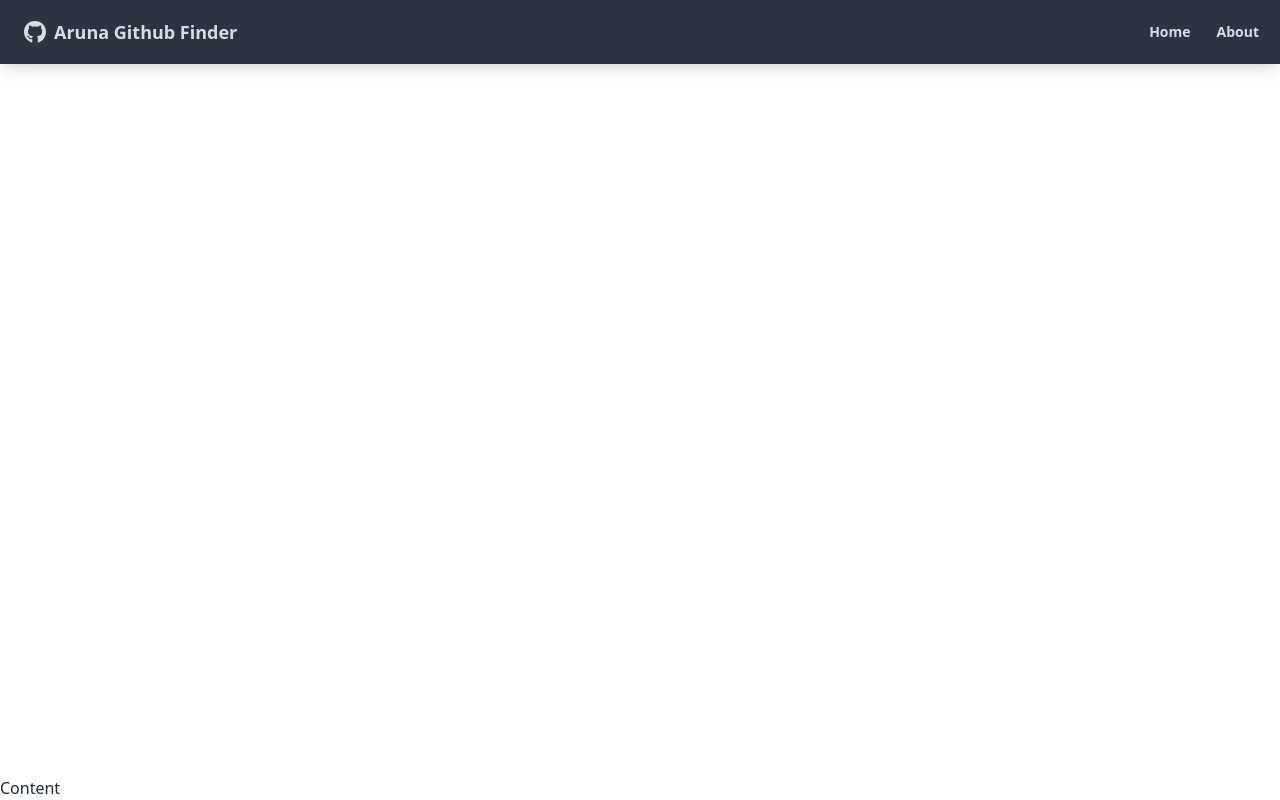
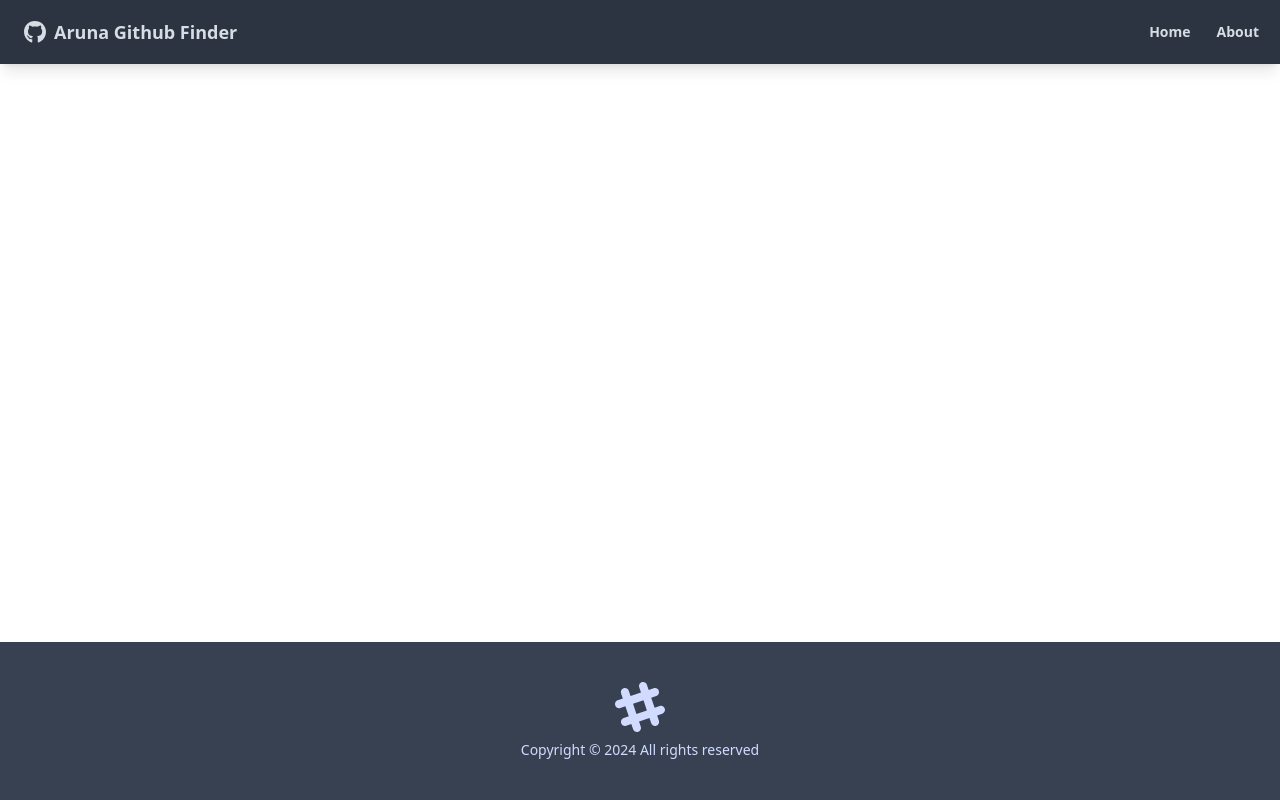
Before and after one commit to ATuray77/aruna-github-finder, a React (Create React App) app: page / in a window 1280 px wide. Built offline with nearby package versions, Linux system fonts and the light colour scheme.

Commit message:
adds Footer component

```diff
--- a/src/App.js
+++ b/src/App.js
@@ -1,5 +1,6 @@
 import {BrowserRouter as Router, Route} from 'react-router-dom'// for links
 import Navbar from './components/layout/Navbar';
+import Footer from './components/layout/Footer';
 
 
 function App() {
@@ -8,7 +9,10 @@
      <div className="flex flex-col justify-between h-screen">
      <Navbar />
 
-     <main>Content</main>
+
+     <main>
+     <Footer />
+     </main>
      </div>
     </Router>
   );
--- /dev/null
+++ b/src/components/layout/Footer.jsx
@@ -0,0 +1,26 @@
+import React from 'react'
+const footerYear = new Date().getFullYear()
+
+function Footer() {
+  return (
+    <footer className='footer p-10 bg-gray-700 text-primary-content footer-center'>
+        <div>
+        <svg
+          width='50'
+          height='50'
+          viewBox='0 0 24 24'
+          xmlns='http://www.w3.org/2000/svg'
+          fillRule='evenodd'
+          clipRule='evenodd'
+          className='inline-block fill-current'
+        >
+          <path d='M22.672 15.226l-2.432.811.841 2.515c.33 1.019-.209 2.127-1.23 2.456-1.15.325-2.148-.321-2.463-1.226l-.84-2.518-5.013 1.677.84 2.517c.391 1.203-.434 2.542-1.831 2.542-.88 0-1.601-.564-1.86-1.314l-.842-2.516-2.431.809c-1.135.328-2.145-.317-2.463-1.229-.329-1.018.211-2.127 1.231-2.456l2.432-.809-1.621-4.823-2.432.808c-1.355.384-2.558-.59-2.558-1.839 0-.817.509-1.582 1.327-1.846l2.433-.809-.842-2.515c-.33-1.02.211-2.129 1.232-2.458 1.02-.329 2.13.209 2.461 1.229l.842 2.515 5.011-1.677-.839-2.517c-.403-1.238.484-2.553 1.843-2.553.819 0 1.585.509 1.85 1.326l.841 2.517 2.431-.81c1.02-.33 2.131.211 2.461 1.229.332 1.018-.21 2.126-1.23 2.456l-2.433.809 1.622 4.823 2.433-.809c1.242-.401 2.557.484 2.557 1.838 0 .819-.51 1.583-1.328 1.847m-8.992-6.428l-5.01 1.675 1.619 4.828 5.011-1.674-1.62-4.829z'></path>
+        </svg>
+        <p>Copyright &copy; {footerYear} All rights reserved</p>
+        </div>
+
+    </footer>
+  )
+}
+
+export default Footer
```
